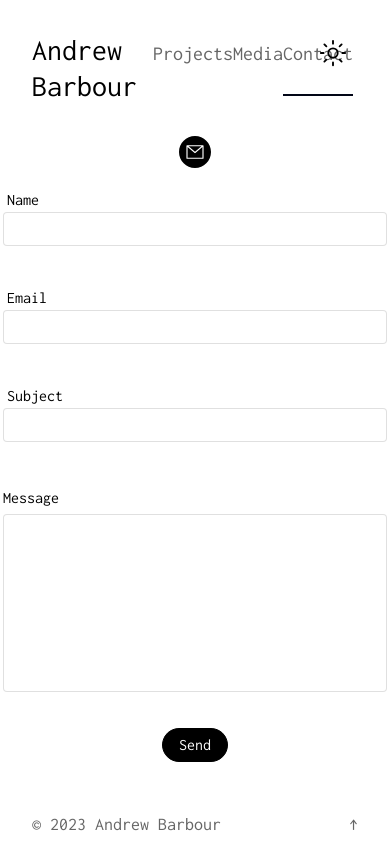
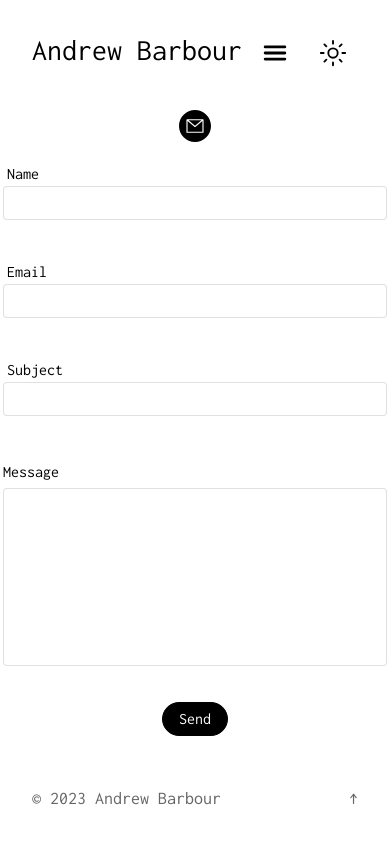
Before and after one commit to andrewjbarbour/missoncontrol, a Next.js app: page /contact in a window 390 px wide. Built offline with nearby package versions, Linux system fonts and the light colour scheme.

Commit message:
start building mobile layouts and mobile menu

```diff
--- /dev/null
+++ b/app/components/menubutton.tsx
@@ -0,0 +1,8 @@
+import * as React from "react";
+import {IoMenu} from "react-icons/io5";
+
+export default function MenuButton() {
+  return (
+    <IoMenu className="min-w-[50px] min-h-[50px] box-border border-2 border-transparent -mt-1 mr-2 hover:border-[#020617] hover:border-2 rounded-full cursor-pointer p-2 transition-all ease-in .3s select-none lg:hidden" />
+  );
+}
--- a/app/components/navbar.tsx
+++ b/app/components/navbar.tsx
@@ -6,6 +6,7 @@ import Navlink from "./navlink";
 import {getPathClass} from "../page.utils";
 import {IoMoonOutline} from "react-icons/io5";
 import {IoSunnyOutline} from "react-icons/io5";
+import MenuButton from "./menubutton";
 
 const navPages = ["projects", "media", "contact"];
 
@@ -24,20 +25,21 @@ export default function Navbar() {
     }
   };
 
-  const modeClassName = `max-h-[50px] min-h-[50px] min-w-[50px] max-w-[50px] box-border border-2 border-transparent -mt-1 hover:border-[#020617] hover:border-2 rounded-full cursor-pointer p-2 transition-all ease-in .3s select-none`;
+  const modeClassName = `h-[50px] w-[50px] box-border border-2 border-transparent -mt-1 hover:border-[#020617] hover:border-2 rounded-full cursor-pointer p-2 transition-all ease-in .3s select-none`;
 
   return (
-    <nav className={`flex w-screen flex-shrink-0 place-content-center p-8`}>
-      <div className="w-1/2">
+    <nav className={`flex w-screen flex-shrink-0 sm:place-content-center p-8`}>
+      <div className="w-5/6 sm:w-1/2">
         <Link href="/" className={`text-3xl ${pathClass}`}>
           Andrew Barbour
         </Link>
       </div>
-      <div className="w-1/2 flex p-2 place-content-evenly">
+      <div className="w-1/2 hidden p-2 place-content-evenly lg:flex">
         {navPages.map(navPage => (
           <Navlink key={navPage} name={navPage} pathName={pathName} />
         ))}
       </div>
+      <MenuButton />
       <div onClick={toggleMode}>
         {mode === "light" ? (
           <IoSunnyOutline className={modeClassName} />
```
